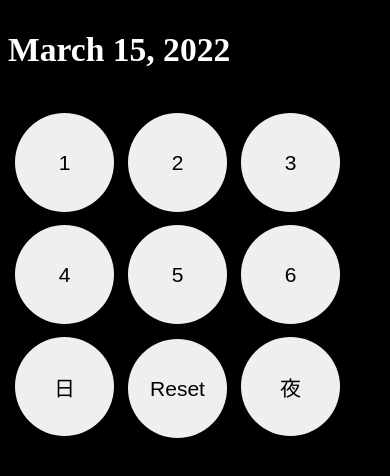
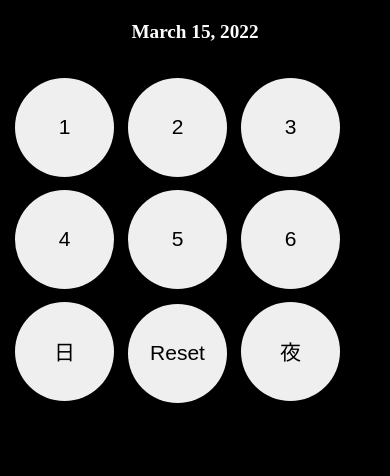
Before and after one commit to nuoxoxo/dmd, a React (Vite) app: page / in a window 390 px wide. Shown: the top 476 px of the page. Built offline with nearby package versions, Linux system fonts and the light colour scheme; the HTML template or start-up script is replaced by a standard one.

Commit message:
h1 on media : center

```diff
--- a/src/styles/App.scss
+++ b/src/styles/App.scss
@@ -114,5 +114,8 @@ input:checked + .slider:before {
 @media only screen and (max-width: 666px) {
   body{font-size: 21px;}
   button{/*width: $BTN-SIZE; height:$BTN-SIZE; */font-size: $TXT-SIZE-05;}
-  h1{font-size: 2.1rem;}
+  h1 {
+    text-align: center;
+    font-size: 1.2rem
+  }
 }
```
